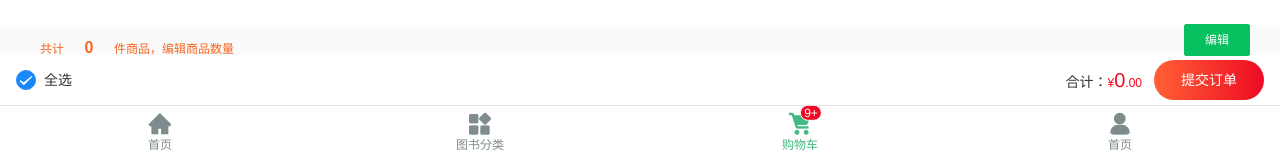
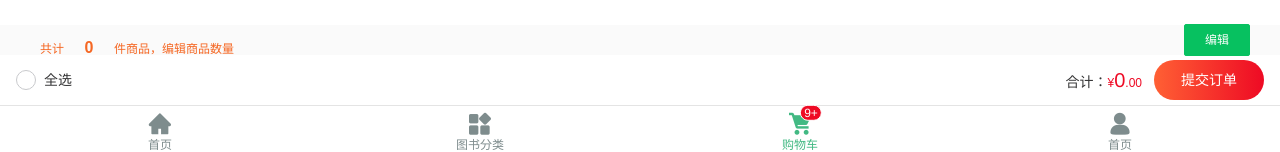
Before and after one commit to BlaxBerry/vue-book-shopping-mobile, a Vue app: page /#/cart in a window 1280 px wide. Shown: the part 645-797 px from the top of the page. Built offline with nearby package versions, Linux system fonts and the light colour scheme; no server answers.

Commit message:
Cart购物车checkbox 全选/反选 完成

```diff
--- a/src/views/Cart/Cart.vue
+++ b/src/views/Cart/Cart.vue
@@ -52,7 +52,8 @@
 
             <!-- 全选框 -->
             <van-checkbox
-                v-model="checkedAll"
+                v-model="isCheckAll"
+                @click="clickCheckAll"
                 :disabled="isShowStepper">全选</van-checkbox>
 
             <template #tip>
@@ -101,8 +102,7 @@ export default {
             result:[],
 
             // 全选按钮状态
-            checkedAll:true,
-
+            isCheckAll:false,
 
             // 步进器组件显示隐藏
             isShowStepper:false
@@ -131,15 +131,35 @@ export default {
         // 商品复选框状态变化
         checkedChange(result){
             // VantUI默认变化时自动修改选中商品id数组
-            // console.log(result);
-            // console.log(this.result);
             // 页面第一次渲染时也改变了,也会调用该方法，并传一个空数组
 
-            // 修改后台商品的选中状态
+            // 发送修改后台商品的选中状态请求
             CheckedCart({cart_ids: result})
+
+            // 只要一个复选状态变化，就判断，
+            // 选中的商品id 的个数（result数组长度）=？所有商品的个数
+            if(result.length == this.list.length){
+                this.isCheckAll =true
+            }else {
+                this.isCheckAll = false
+            }
 
         },
 
+        // 全选 ==> 所有复选
+        clickCheckAll(){
+            if(this.isCheckAll){
+                // 如果全选 true
+                // console.log("true",this.isCheckAll);
+                // 把获得的list商品列表中的所有商品id 都加入result
+                this.result = this.list.map(item=>item.id)
+            }else{
+                // 如果反选 false
+                // console.log("false",this.isCheckAll);
+                // 就将 控制选中商品id的result 改为空
+                this.result = []
+            }
+        },
 
         // 点击编辑
         clickToEdit(){},
```
